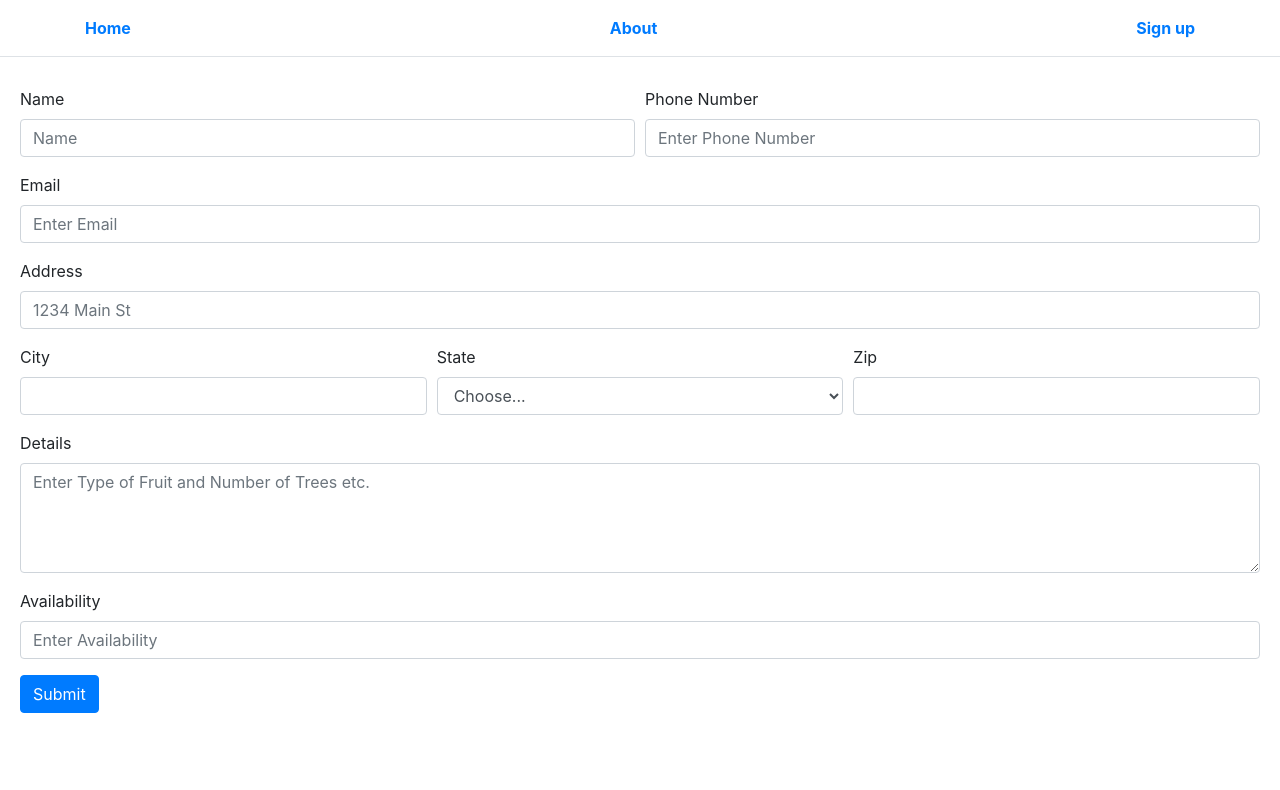
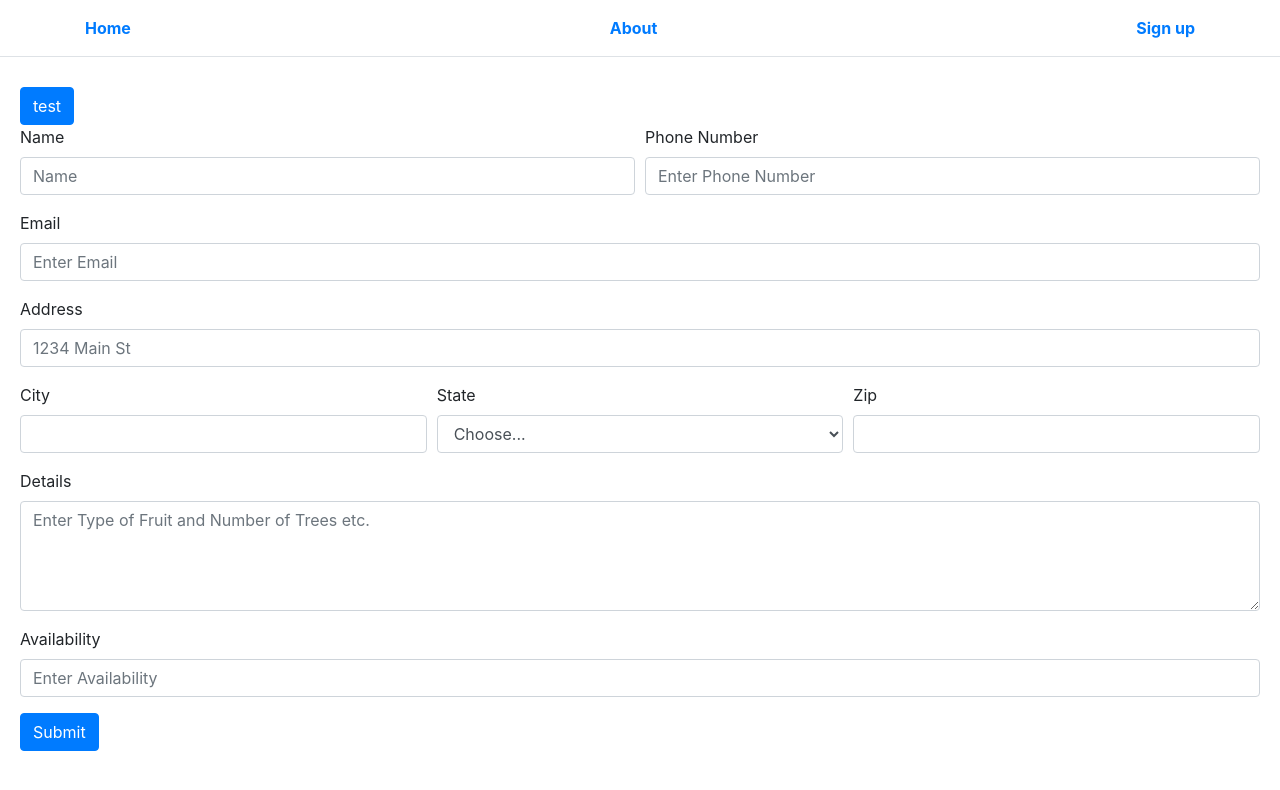
Before and after one commit to aryanbaldua/LemonProject, a React (Create React App) app: page /Form in a window 1280 px wide. Shown: the top 790 px of the page. Built offline with nearby package versions, Linux system fonts and the light colour scheme.

Commit message:
intial post request complpeted

```diff
--- a/src/components/form.jsx
+++ b/src/components/form.jsx
@@ -9,8 +9,24 @@ class Navbar extends Component {
       paddingTop: 10,
     };
 
+    function handleClick() {
+      console.log("handleClick")
+      var requestOptions = {
+        method: 'POST',
+        headers: { 'Content-Type': 'application/json' },
+        body: JSON.stringify({ title: 'React POST Request Example' })
+    };
+    fetch('/api/add/user', requestOptions)
+        .then(response => response.json())
+        .then(data => this.setState({ postId: data.id }));
+
+    }
+
     return (
       <div style={divStyle}>
+        <Button variant="primary" onClick={handleClick}>
+          test
+        </Button >
         <Form>
           <Form.Row>
             <Form.Group as={Col} controlId="formGridName">
```
